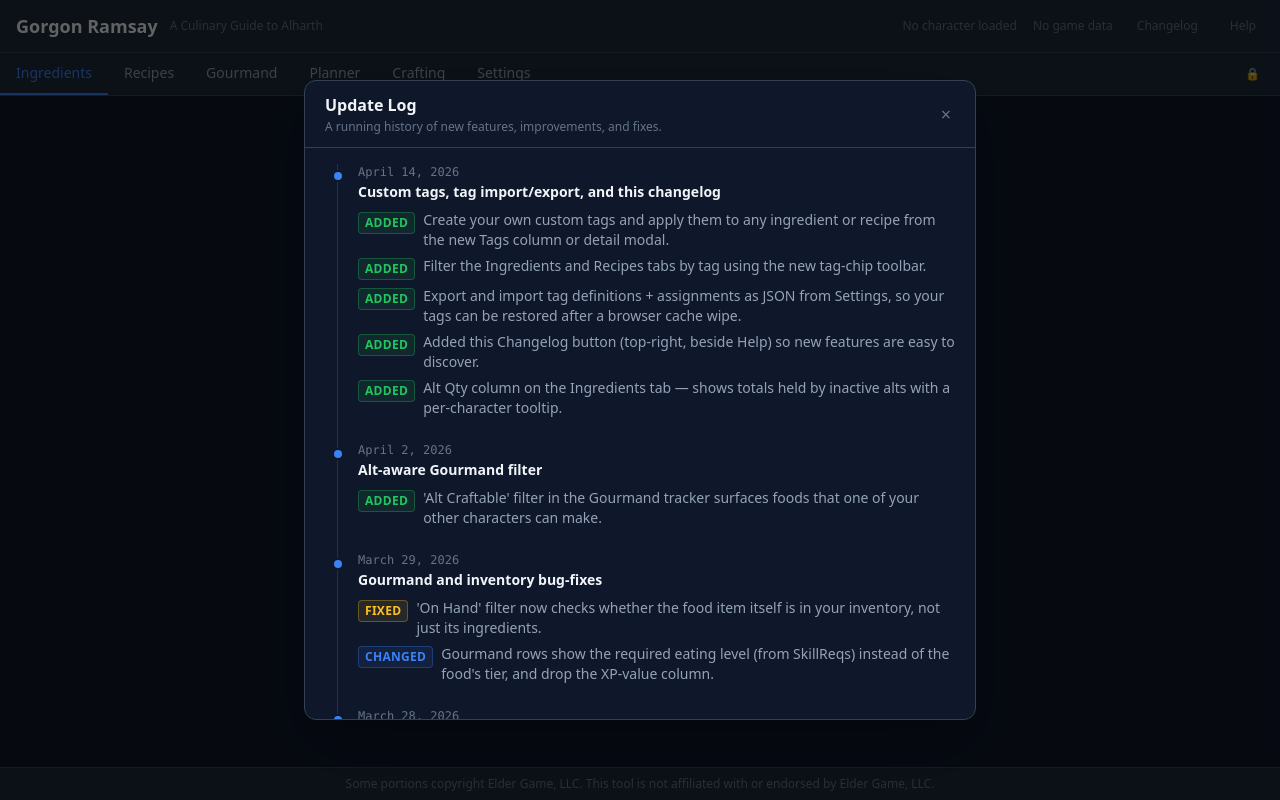
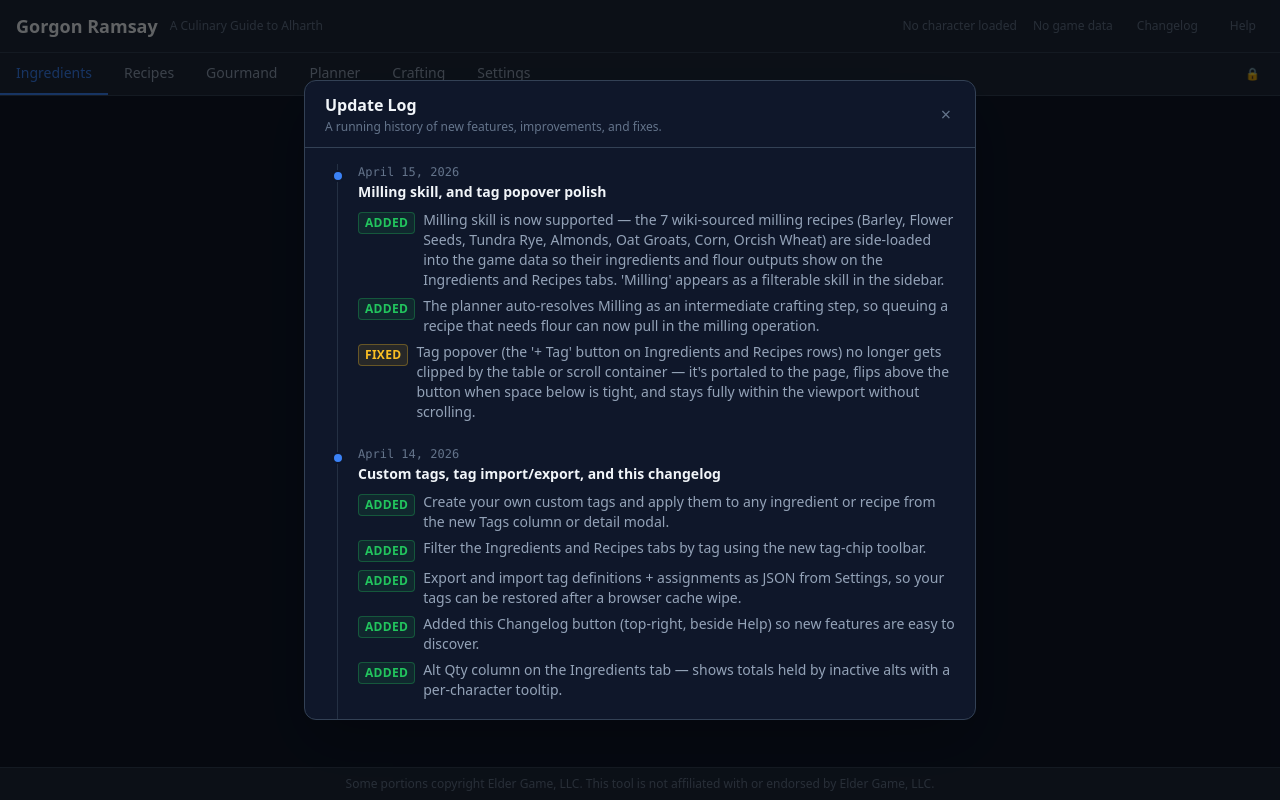
Before and after one commit to nomenclad/gorgonramsay, a React (Vite) app: page / in a window 1280 px wide. Both pictures are taken after a click on the button "Changelog". Built offline with nearby package versions, Linux system fonts and the light colour scheme.

Commit message:
Add 2026-04-15 changelog entry for Milling + tag popover fix
Covers the user-visible changes from PR #37 (tag popover clipping
fix) and PR #38 (wiki-sourced Milling recipes + ingredients).

https://claude.ai/code/session_01FJEKCC2Ge8jvrTaZjkyz68

```diff
--- a/src/components/changelog/ChangelogModal.tsx
+++ b/src/components/changelog/ChangelogModal.tsx
@@ -32,6 +32,15 @@ interface ChangelogEntry {
  * player's perspective rather than internal refactors or CI fixes.
  */
 const CHANGELOG: ChangelogEntry[] = [
+  {
+    date: "2026-04-15",
+    title: "Milling skill, and tag popover polish",
+    items: [
+      { kind: "added", text: "Milling skill is now supported — the 7 wiki-sourced milling recipes (Barley, Flower Seeds, Tundra Rye, Almonds, Oat Groats, Corn, Orcish Wheat) are side-loaded into the game data so their ingredients and flour outputs show on the Ingredients and Recipes tabs. 'Milling' appears as a filterable skill in the sidebar." },
+      { kind: "added", text: "The planner auto-resolves Milling as an intermediate crafting step, so queuing a recipe that needs flour can now pull in the milling operation." },
+      { kind: "fixed", text: "Tag popover (the '+ Tag' button on Ingredients and Recipes rows) no longer gets clipped by the table or scroll container — it's portaled to the page, flips above the button when space below is tight, and stays fully within the viewport without scrolling." },
+    ],
+  },
   {
     date: "2026-04-14",
     title: "Custom tags, tag import/export, and this changelog",
```
